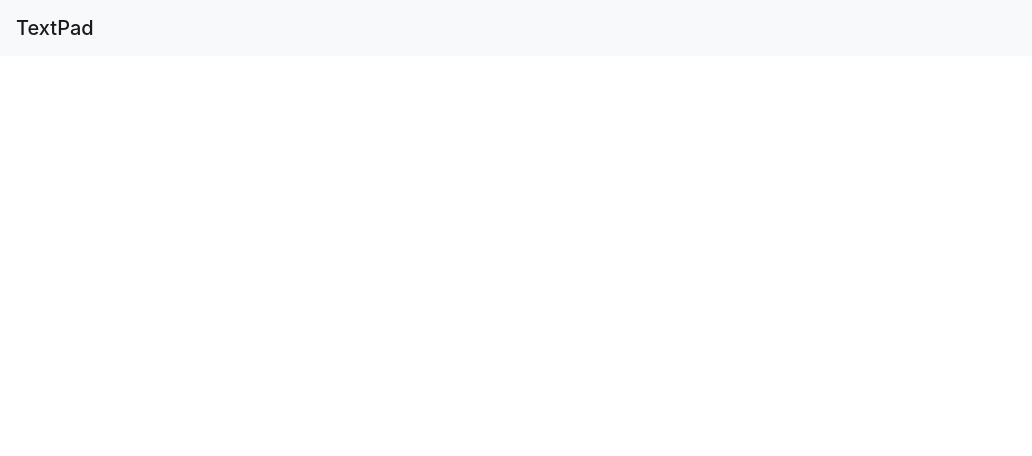
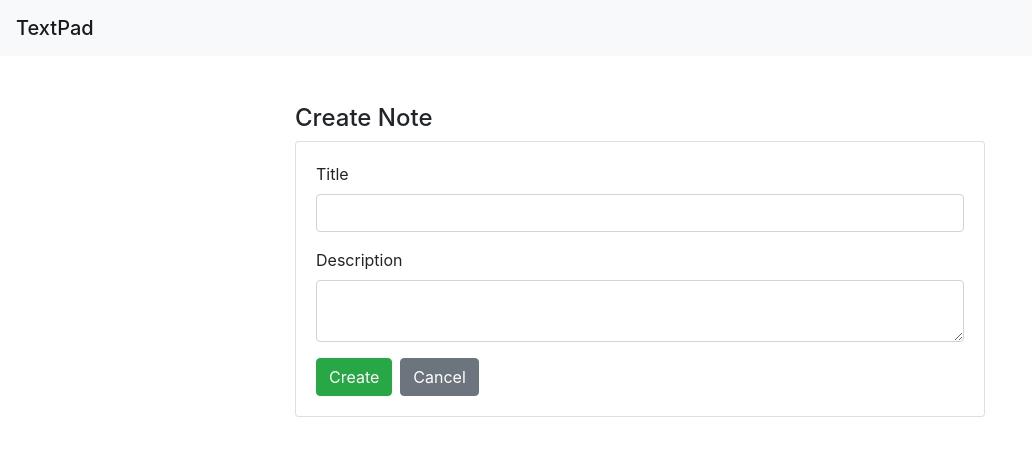
Before and after one commit to joegitau/textpad, an Angular app: page /1 in a window 1280 px wide. Before the commit this address led to /. Shown: the top 456 px of the page, without its empty margins (0-1032 px from the left). Built offline with nearby package versions, Linux system fonts and the light colour scheme.

Commit message:
add note-details form

```diff
--- a/src/app/app-routing.module.ts
+++ b/src/app/app-routing.module.ts
@@ -2,6 +2,7 @@ import { NgModule } from "@angular/core";
 import { Routes, RouterModule } from "@angular/router";
 import { BaseComponent } from "./base/base.component";
 import { NotesListComponent } from "./notes-list/notes-list.component";
+import { NoteDetailsComponent } from "./note-details/note-details.component";
 
 const routes: Routes = [
   {
@@ -11,6 +12,10 @@ const routes: Routes = [
       {
         path: "",
         component: NotesListComponent
+      },
+      {
+        path: ":id",
+        component: NoteDetailsComponent
       }
     ]
   }
--- a/src/app/note-details/note-details.component.html
+++ b/src/app/note-details/note-details.component.html
@@ -1 +1,31 @@
-<p>note-details works!</p>
+<div class="container">
+  <div class="row mt-5">
+    <div class="col-md-8 offset-md-2">
+      <div class="row">
+        <div class="col-md-12">
+          <h4 class="title">Create Note</h4>
+        </div>
+      </div>
+      <div class="card card-plain">
+        <div class="card-body">
+          <form>
+            <div class="mb-3">
+              <label for="noteTitle">Title</label>
+              <input type="text" class="form-control" />
+            </div>
+            <div class="mb-3">
+              <label for="noteBody">Description</label>
+              <textarea name="noteBody" id="" class="form-control"></textarea>
+            </div>
+            <div class="mt-3">
+              <button class="btn btn-success" type="submit">Create</button>
+              <button class="btn btn-secondary ml-2" type="submit">
+                Cancel
+              </button>
+            </div>
+          </form>
+        </div>
+      </div>
+    </div>
+  </div>
+</div>
```
